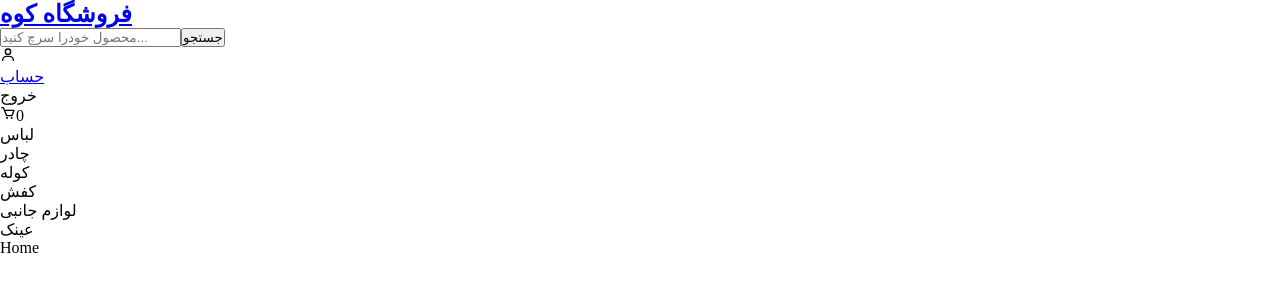
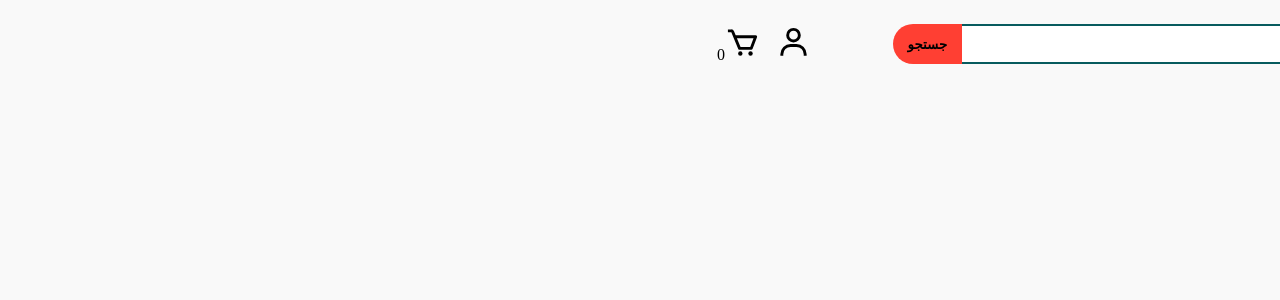
Before and after one commit to ShakilaMhd/Mountain-Shop, a React (Vite) app in the folder frontend/: page / in a window 1280 px wide. Shown: the top 300 px of the page. Built offline with nearby package versions, Linux system fonts and the light colour scheme.

Commit message:
add the features for the navbars

```diff
--- a/frontend/index.html
+++ b/frontend/index.html
@@ -1,5 +1,5 @@
 <!doctype html>
-<html lang="fa">
+<html lang="fa" dir="rtl">
   <head>
     <meta charset="UTF-8" />
     <link rel="icon" type="image/svg+xml" href="/vite.svg" />
--- a/frontend/src/App.jsx
+++ b/frontend/src/App.jsx
@@ -9,7 +9,7 @@ import Navbar from "./components/Navbar/Navbar";
 
 const App = () => {
   return (
-    <div>
+    <div lang="rtl">
       <Navbar />
       <Routes>
         <Route path="/" element={<Home />} />
--- /dev/null
+++ b/frontend/src/components/Navbar/Navbar.css
@@ -0,0 +1,79 @@
+.navbar{
+    display: flex;
+    flex-direction: column;
+    gap: 15px;
+    padding: 1.5rem;
+    font-size: 1rem;
+}
+
+.nav-top {
+    display: flex;
+    justify-content: space-between;
+}
+
+.nav-top h2{
+    font-size: 30px;
+}
+
+.search-bar{
+    display: flex;
+    flex-grow: 1;
+    max-width: 650px;
+    margin: 0 20px;
+}
+
+.search-input {
+    padding: 10px;
+    flex-grow: 1;
+    border: 2px solid #075B5E;
+    border-left: none;
+    border-radius: 0 20px 20px 0;
+    outline: none;
+    font-size: 14px;
+}
+
+.search-input::placeholder {
+    color: #ccc;
+}
+
+.search-btn{
+background-color: #FF3F33;
+color: #000;
+border: none;
+padding: 10px 15px;
+border-radius:20px 0 0 20px ;
+font-weight: bold;
+cursor: pointer;
+}
+
+.icons {
+    display: flex;
+    align-items: center;
+    gap: 1rem;
+}
+
+.icons .icon {
+font-size: 35px;
+cursor: pointer;
+}
+
+.profile-group {
+    position: relative;
+}
+
+.dropdown-menu{
+    display: none;
+    position: absolute;
+    top: 28px;
+    right: -30px;
+    background: white;
+    border: 1px solid lightgray;
+    border-radius: 5px;
+    width: 150px;
+    padding: 10px;
+    box-shadow: 0 4px 6px rgba(0,0,0,0.1);
+}
+
+.profile-group:hover .dropdown-menu {
+    display: block;
+}
--- a/frontend/src/index.css
+++ b/frontend/src/index.css
@@ -2,3 +2,8 @@
   margin: 0;
   padding: 0;
 }
+
+body{
+  padding-inline: 80px;
+  background-color: #f9f9f9;
+}
--- a/frontend/src/pages/Home/Home.jsx
+++ b/frontend/src/pages/Home/Home.jsx
@@ -2,7 +2,7 @@ import React from 'react'
 
 const Home = () => {
   return (
-    <div>Home</div>
+    <div>خانه</div>
   )
 }
 
```
Also changed, not shown: frontend/src/components/Navbar/Navbar.jsx (+44 -10 lines).
